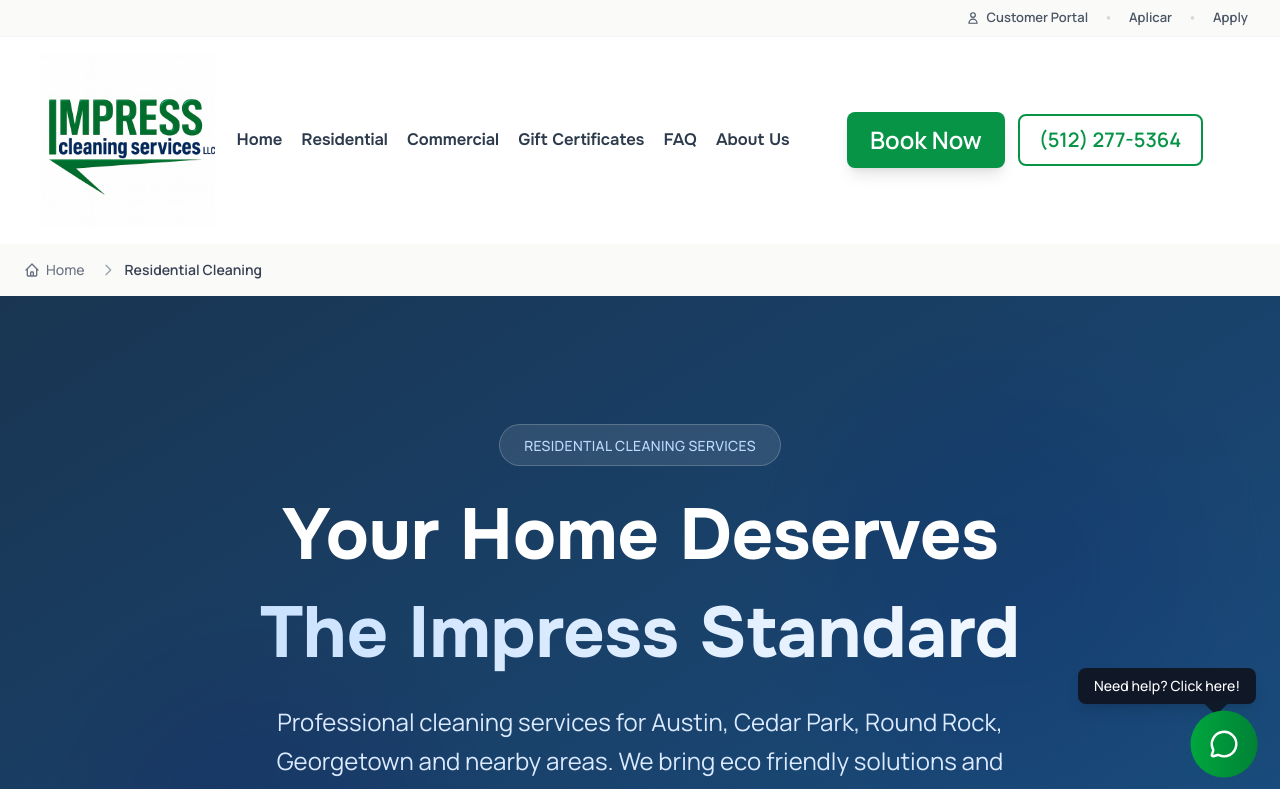
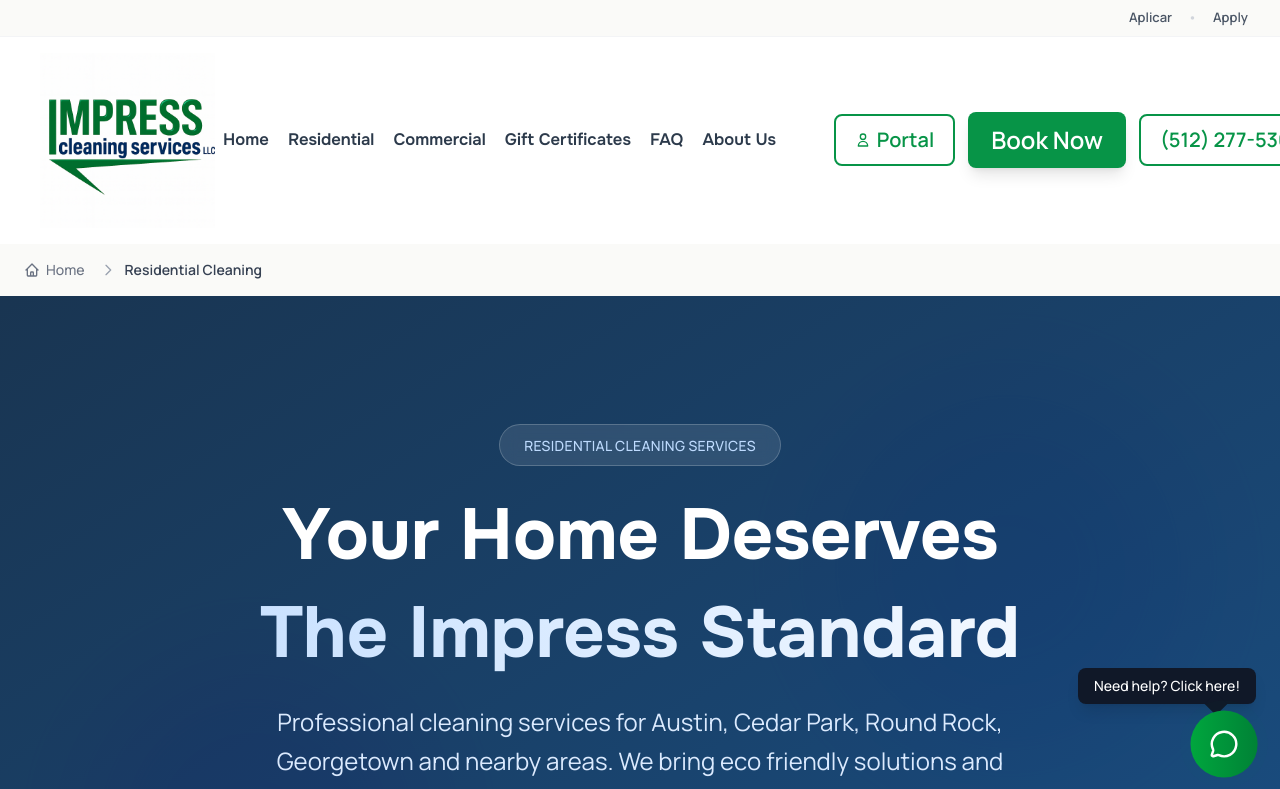
Before and after one commit to resp23f/impress-cleaning-site, a Next.js app: page /residential-section in a window 1280 px wide. Shown: the top 789 px of the page. Built offline with nearby package versions, Linux system fonts and the light colour scheme.

Commit message:
Refactor Header component: Add scroll effect, improve mobile menu, and update navigation links

```diff
--- a/src/app/(public)/residential-section/ResidentialContent.jsx
+++ b/src/app/(public)/residential-section/ResidentialContent.jsx
@@ -560,14 +560,23 @@ export default function ImpressCleaningSite() {
   <div className="flex items-start group">
   <div className="flex-shrink-0 w-12 h-12 bg-green-100 rounded-lg flex items-center justify-center group-hover:scale-110 transition-transform duration-300">
   <svg className="w-6 h-6 text-green-600" fill="none" stroke="currentColor" viewBox="0 0 24 24">
-  <path strokeLinecap="round" strokeLinejoin="round" strokeWidth={2} d="M9 5H7a2 2 0 00-2 2v12a2 2 0 002 2h10a2 2 0 002-2V7a2 2 0 00-2-2h-2M9 5a2 2 0 002 2h2a2 2 0 002-2M9 5a2 2 0 012-2h2a2 2 0 012 2m-6 9l2 2 4-4" />
+  <path strokeLinecap="round" strokeLinejoin="round" strokeWidth={2} d="M16 7a4 4 0 11-8 0 4 4 0 018 0zM12 14a7 7 0 00-7 7h14a7 7 0 00-7-7z" />
   </svg>
   </div>
   <div className="ml-4">
-  <h3 className="text-lg font-bold text-gray-900 mb-1">Customer Portal Coming Soon</h3>
-  <p className="text-gray-600 leading-relaxed">
-  Manage your cleaning schedule, view service history, and communicate with our team—all from one convenient online portal designed with you in mind.
+  <h3 className="text-lg font-bold text-gray-900 mb-2">Already a Customer?</h3>
+  <p className="text-gray-600 leading-relaxed mb-3">
+  Access your customer portal to manage appointments, view service history, and track billing—all in one convenient place.
   </p>
+  <Link
+  href="/auth/login"
+  className="inline-flex items-center text-[#079447] hover:text-[#08A855] font-semibold text-base group/link"
+  >
+  Access Customer Portal
+  <svg className="w-4 h-4 ml-1.5 group-hover/link:translate-x-1 transition-transform" fill="none" stroke="currentColor" viewBox="0 0 24 24">
+  <path strokeLinecap="round" strokeLinejoin="round" strokeWidth={2} d="M17 8l4 4m0 0l-4 4m4-4H3" />
+  </svg>
+  </Link>
   </div>
   </div>
   <div className="flex items-start group">
@@ -591,7 +600,7 @@ export default function ImpressCleaningSite() {
   <div className="relative aspect-[4/3] overflow-hidden rounded-2xl shadow-2xl">
   <img
   src="/residential-section-group-photo.png"
-alt="Professional Impress Cleaning Services team members in uniform posing together in Georgetown Texas"
+  alt="Professional Impress Cleaning Services team members in uniform posing together in Georgetown Texas"
   className="absolute inset-0 w-full h-full object-cover"
   />
   </div>
--- a/src/components/Header.jsx
+++ b/src/components/Header.jsx
@@ -5,10 +5,10 @@ import { usePathname } from "next/navigation";
 import { useState, useMemo, useEffect } from "react"; // ← Add useEffect
 const NAV = [
  { label: "Residential", href: "/#services" },
-  { label: "Commercial",  href: "/#services" },
+ { label: "Commercial", href: "/#services" },
  { label: "Why Hire Us", href: "/#about" },
-  { label: "About Us",    href: "/#about" },
-  { label: "FAQ",         href: "/#faq"   },
+ { label: "About Us", href: "/#about" },
+ { label: "FAQ", href: "/#faq" },
 ];
 export default function Header() {
  return <SiteHeader />;
@@ -38,16 +38,9 @@ function SiteHeader() {
  }, []);
  return (
   <>
-{/* ========== TOP BAR (Customer Portal | Careers | Aplicar) - DESKTOP ONLY ========== */}
+{/* ========== TOP BAR (Aplicar | Apply) - DESKTOP ONLY ========== */}
 <div className="hidden md:block bg-background border-b border-gray-100">
   <div className="max-w-[1400px] mx-auto flex items-center justify-end gap-4 py-2 px-6 lg:px-8 font-manrope text-[13px] text-gray-600 font-bold">
-    <Link href="/auth/login" className="hover:text-green transition-colors flex items-center gap-1.5">
-      <svg className="w-3.5 h-3.5" fill="none" stroke="currentColor" viewBox="0 0 24 24">
-        <path strokeLinecap="round" strokeLinejoin="round" strokeWidth={2} d="M16 7a4 4 0 11-8 0 4 4 0 018 0zM12 14a7 7 0 00-7 7h14a7 7 0 00-7-7z" />
-      </svg>
-      Customer Portal
-    </Link>
-    <span className="text-gray-300 font-bold">•</span>
     <Link href="/aplicar" className="hover:text-green transition-colors">
       Aplicar
     </Link>
@@ -57,9 +50,9 @@ function SiteHeader() {
     </Link>
   </div>
 </div>
+
   {/* ========== MAIN HEADER (Logo + Navigation) ========== */}
-<header className={`md:sticky fixed top-0 left-0 right-0 z-50 transition-all duration-300 ${
-  isScrolled
+  <header className={`md:sticky fixed top-0 left-0 right-0 z-50 transition-all duration-300 ${isScrolled
    ? 'bg-white backdrop-blur-md shadow-lg'
    : 'bg-white'
   }`}>
@@ -86,8 +79,7 @@ priority
   type="button"
   aria-label="Toggle navigation"
   onClick={() => setOpen((prev) => !prev)}
-  className={`md:hidden inline-flex items-center justify-center w-10 h-10 hover:text-green transition-colors relative z-10 ${
-    isScrolled ? 'text-navy' : 'text-navy'
+  className={`md:hidden inline-flex items-center justify-center w-10 h-10 hover:text-green transition-colors relative z-10 ${isScrolled ? 'text-navy' : 'text-navy'
   }`}
   >
   <svg xmlns="http://www.w3.org/2000/svg" className="w-6 h-6" fill="none" viewBox="0 0 24 24" stroke="currentColor" strokeWidth="2">
@@ -120,6 +112,16 @@ priority
   </Link>
   {/* ========== ACTION BUTTONS WITH FLUID SIZING ========== */}
   <div className="flex items-center" style={{ gap: 'clamp(6px, 1vw, 16px)', marginLeft: 'clamp(24px, 3vw, 48px)' }}>
+  <Link
+  href="/auth/login"
+  className="inline-flex items-center justify-center rounded-lg font-bold transition-all duration-300 border-2 font-manrope text-[#079447] border-[#079447] hover:bg-[#079447] hover:text-white group"
+  style={{ padding: 'clamp(4px, 0.7vw, 10px) clamp(12px, 1.5vw, 24px)', fontSize: 'clamp(11px, 1.7vw, 20px)' }}
+  >
+  <svg className="w-4 h-4 mr-1.5" fill="none" stroke="currentColor" viewBox="0 0 24 24">
+  <path strokeLinecap="round" strokeLinejoin="round" strokeWidth={2} d="M16 7a4 4 0 11-8 0 4 4 0 018 0zM12 14a7 7 0 00-7 7h14a7 7 0 00-7-7z" />
+  </svg>
+  Portal
+  </Link>
   <Link
   href="/booking"
   className="inline-flex items-center justify-center rounded-lg font-bold text-white shadow-lg hover:shadow-xl hover:-translate-y-0.5 transition-all duration-300 bg-[#079447] hover:bg-[#08A855] font-manrope"
@@ -163,6 +165,25 @@ priority
   <span className="text-lg font-bold font-display">Menu</span>
   </div>
   </div>
+
+  {/* ADD THIS ENTIRE BLOCK HERE ↓ */}
+<div className="px-6 pt-6">
+  {/* Customer Portal - Featured */}
+  <Link
+    href="/auth/login"
+    className="block text-center rounded-lg bg-gradient-to-r from-[#079447] to-[#08A855] hover:from-[#08A855] hover:to-[#079447] px-6 py-4 text-white font-bold text-lg transition-all duration-300 shadow-lg"
+    onClick={() => setOpen(false)}
+  >
+    <div className="flex items-center justify-center gap-2">
+      <svg className="w-5 h-5" fill="none" stroke="currentColor" viewBox="0 0 24 24">
+        <path strokeLinecap="round" strokeLinejoin="round" strokeWidth={2} d="M16 7a4 4 0 11-8 0 4 4 0 018 0zM12 14a7 7 0 00-7 7h14a7 7 0 00-7-7z" />
+      </svg>
+      Customer Portal
+    </div>
+  </Link>
+  <div className="border-t border-white/10 mt-6" />
+</div>
+
   <nav className="p-6 space-y-6 font-display text-xl">
   <Link href="/" className="block hover:text-green-400 transition font-display" onClick={() => setOpen(false)}>
   Home
```
Also changed, not shown: src/components/Footer.jsx (+18 -10 lines). Lines whose indentation alone changed are shown as unchanged.
